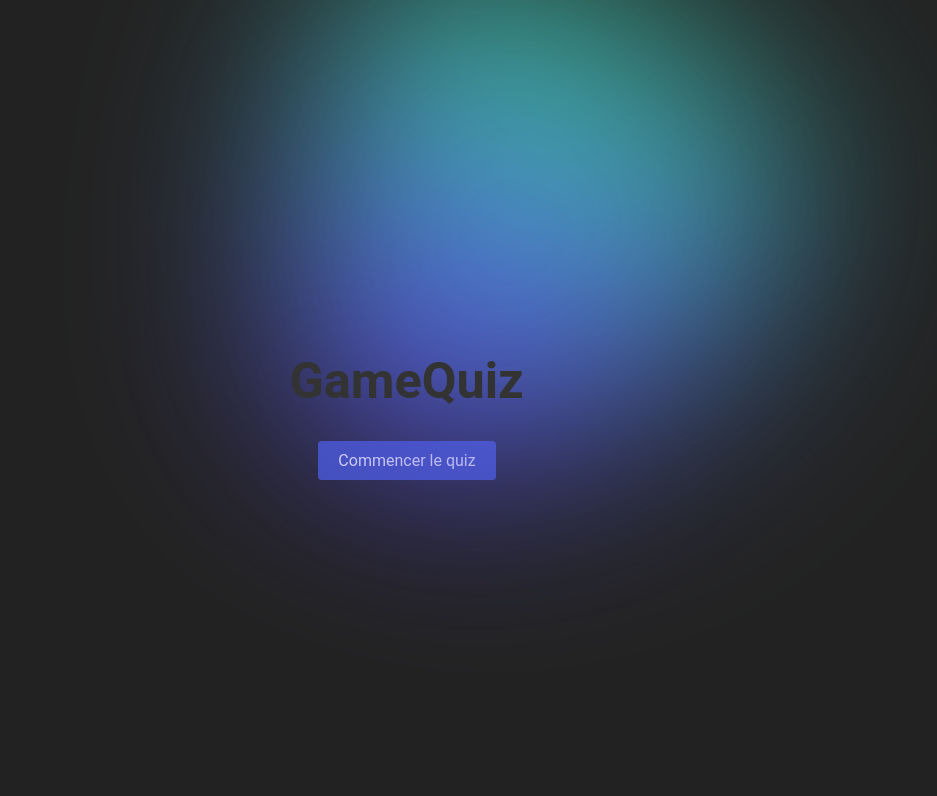
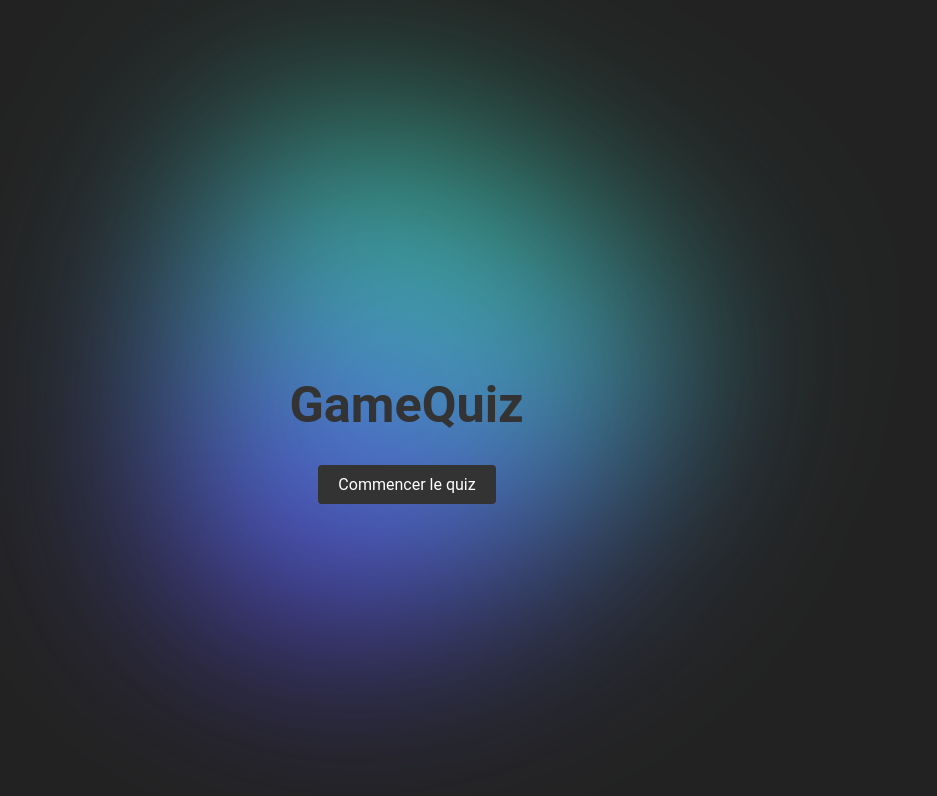
Before and after one commit to Matleftod/GameQuiz, a Vue app: page / in a window 1280 px wide. Shown: the top 796 px of the page, without its empty margins (233-1170 px from the left). Built offline with nearby package versions, Linux system fonts and the light colour scheme.

Commit message:
add bg v2

```diff
--- a/src/App.vue
+++ b/src/App.vue
@@ -1,6 +1,8 @@
 <template>
   <div id="app">
-    <div class="gradient"></div>
+    <div class="bg">
+      <div class="gradient"></div>
+    </div>
     <router-view></router-view>
   </div>
 </template>
--- a/src/assets/styles.css
+++ b/src/assets/styles.css
@@ -7,14 +7,24 @@
   }
 }
 
+.bg{
+  display: flex;
+  position: absolute;
+  z-index: -1;
+  top: 0;
+  right: 0;
+  bottom: 0;
+  left: 0;
+}
+
 .gradient {
   --size: 250px;
   --speed: 50s;
   --easing: cubic-bezier(0.8, 0.2, 0.2, 0.8);
 
-  position: absolute;
   width: var(--size);
   height: var(--size);
+  margin: auto;
   filter: blur(calc(var(--size) / 5));
   background-image: linear-gradient(hsl(158, 82%, 57%, 85%), hsl(252, 82%, 57%));
   animation: rotate var(--speed) var(--easing) alternate infinite;
@@ -31,11 +41,10 @@ body {
   font-family: "Roboto", sans-serif;
   color: #333;
   background-color: #222;
-  position: absolute;
-  inset: 0;
   display: flex;
   justify-content: center;
   align-items: center;
+  min-height: 100vh;
   overflow: hidden;
 }
 
@@ -51,7 +60,7 @@ body {
 }
 
 button {
-  background-color: #5c6bc0;
+  background-color: #575757;
   color: #fff;
   border: none;
   border-radius: 4px;
@@ -61,5 +70,5 @@ button {
 }
 
 button:hover {
-  background-color: #3f51b5;
+  background-color: #535456;
 }
--- a/src/components/Home.vue
+++ b/src/components/Home.vue
@@ -45,7 +45,7 @@ h1 {
 
 .start-button {
   display: inline-block;
-  background-color: #3f51b5;
+  background-color: #333;
   color: white;
   padding: 10px 20px;
   border-radius: 4px;
@@ -54,6 +54,6 @@ h1 {
 }
 
 .start-button:hover {
-  background-color: #536dfe;
+  background-color: #444444;
 }
 </style>
```
